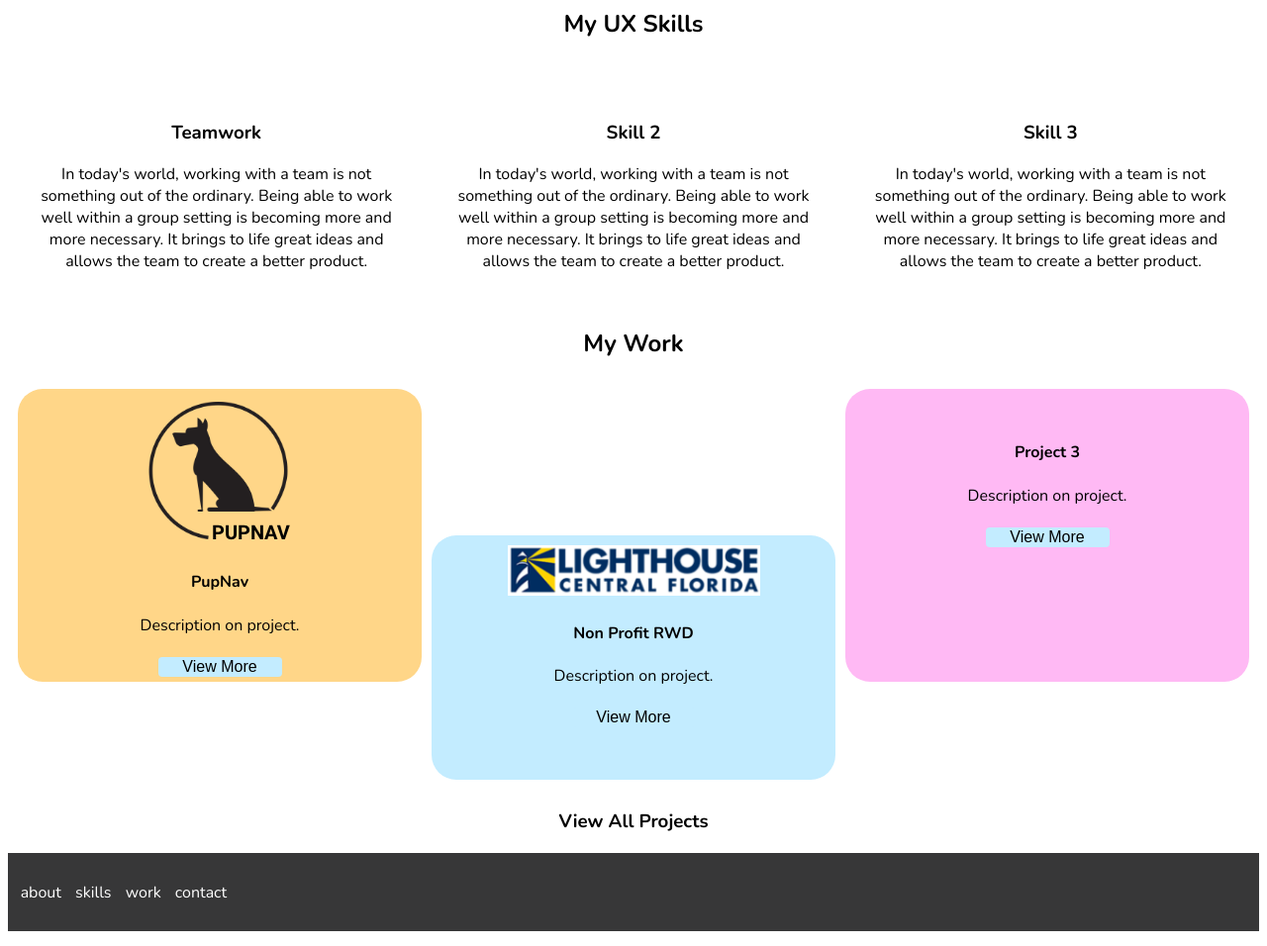
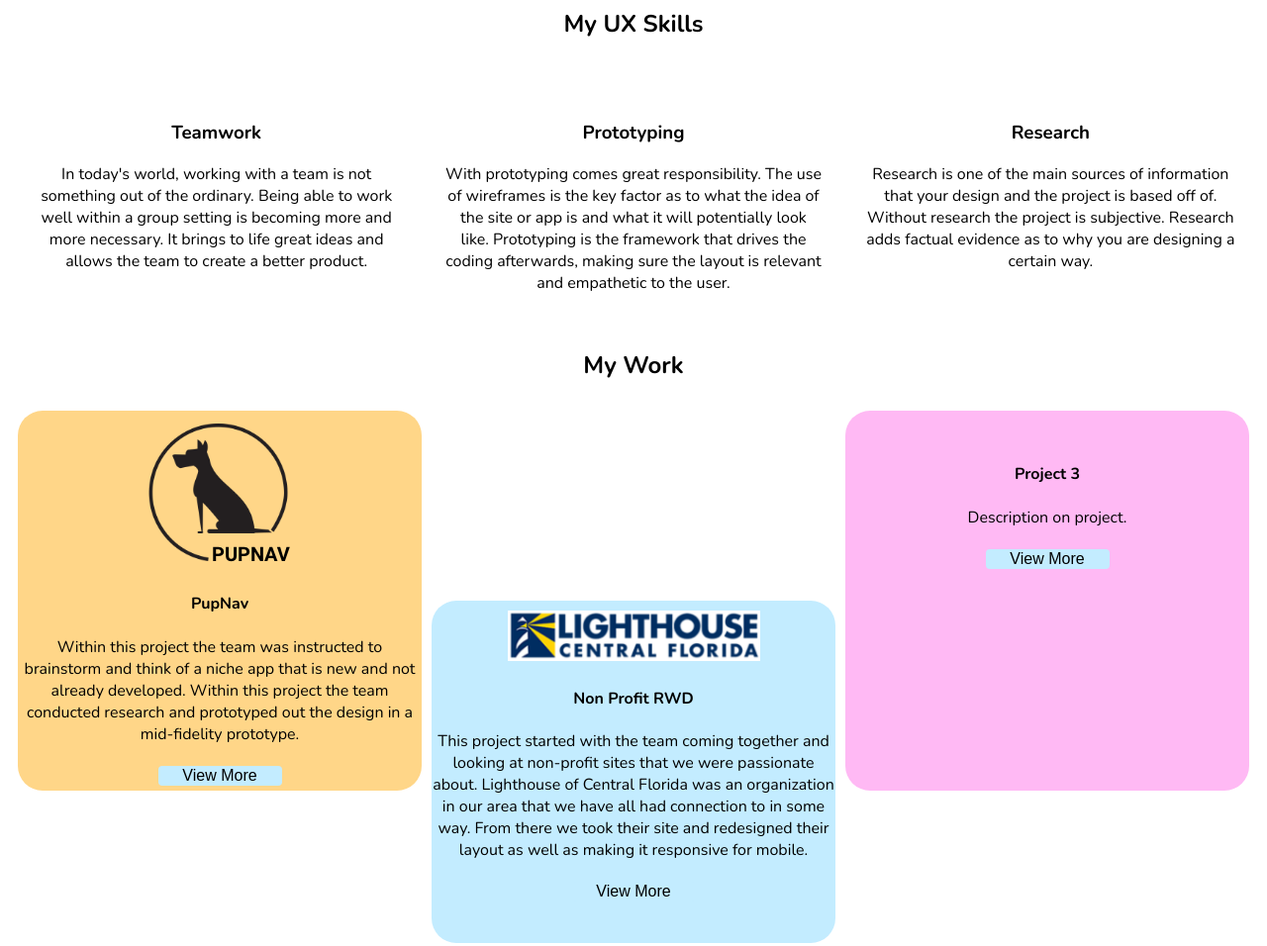
Before and after one commit to JonathonAusting/UX_UI_HW_18, a plain HTML site: page index.html in a window 1280 px wide. Shown: the part 780-1736 px from the top of the page at 99% size. Drawn offline with nearby package versions, Linux system fonts and the light colour scheme.

Commit message:
Added information to the skills and project description.

```diff
--- a/index.html
+++ b/index.html
@@ -43,13 +43,13 @@
                 </div>
                 <div>
                     <img>
-                    <h3>Skill 2</h3>
-                    <p>In today's world, working with a team is not something out of the ordinary. Being able to work well within a group setting is becoming more and more necessary. It brings to life great ideas and allows the team to create a better product.</p>
+                    <h3>Prototyping</h3>
+                    <p>With prototyping comes great responsibility. The use of wireframes is the key factor as to what the idea of the site or app is and what it will potentially look like. Prototyping is the framework that drives the coding afterwards, making sure the layout is relevant and empathetic to the user.</p>
                 </div>
                 <div>
                     <img>
-                    <h3>Skill 3</h3>
-                    <p>In today's world, working with a team is not something out of the ordinary. Being able to work well within a group setting is becoming more and more necessary. It brings to life great ideas and allows the team to create a better product.</p>
+                    <h3>Research</h3>
+                    <p>Research is one of the main sources of information that your design and the project is based off of. Without research the project is subjective. Research adds factual evidence as to why you are designing a certain way.</p>
                 </div>
             </div>
         </section>
@@ -60,7 +60,7 @@
                     <img src="images/PupNav-logo.png" alt="PupNav Logo">
                     <div>
                         <h4>PupNav</h4>
-                        <p>Description on project.</p>
+                        <p>Within this project the team was instructed to brainstorm and think of a niche app that is new and not already developed. Within this project the team conducted research and prototyped out the design in  a mid-fidelity prototype.</p>
                         <button class="pro-button" style="vertical-align: middle"><span>View More</span></button>
                     </div>
                 </div>
@@ -68,7 +68,7 @@
                     <img src="images/Lighthouse-logo.png" alt="Lighthouse Logo">
                     <div>
                         <h4>Non Profit RWD</h4>
-                        <p>Description on project.</p>
+                        <p>This project started with the team coming together and looking at non-profit sites that we were passionate about. Lighthouse of Central Florida was an organization in our area that we have all had connection to in some way. From there we took their site and redesigned their layout as well as making it responsive for mobile.</p>
                         <button class="pro-button" style="vertical-align: middle"><span>View More</span></button>
                     </div>
                 </div>
```
Also changed, not shown: 1 other file.
